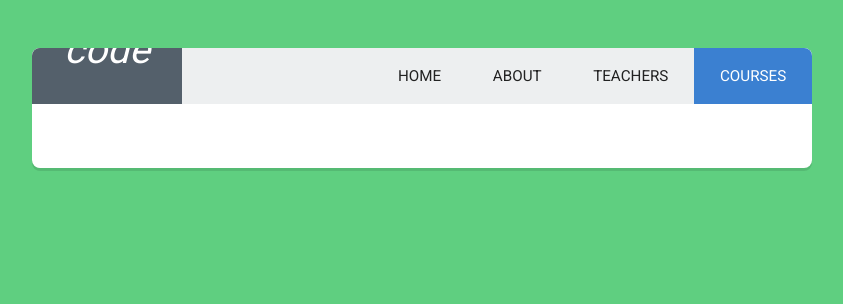
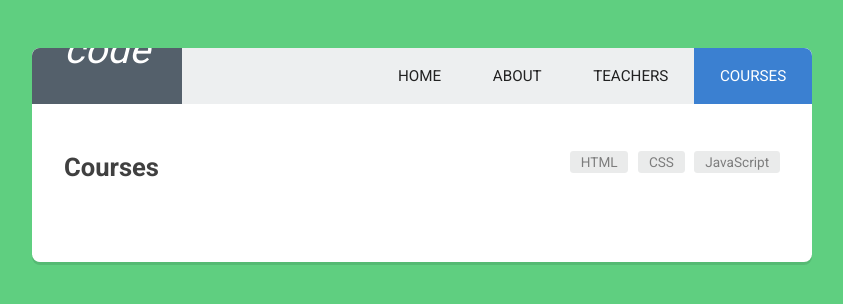
Before and after one commit to andreitodoruts/Course-Directory-with-React-Routing, a React (Create React App) app: page /courses in a window 1280 px wide. Shown: the top 304 px of the page, without its empty margins (218-1061 px from the left). Built offline with nearby package versions, Linux system fonts and the light colour scheme.

Commit message:
[TASK] deep in url

```diff
--- a/src/components/App.js
+++ b/src/components/App.js
@@ -17,7 +17,7 @@ const App = () => (
 	  	<Route exact path="/" component={Home} />
 	  	<Route path="/about" render={() => <About title="About from app" />} />
 	  	<Route path="/teachers" component={Teachers} />
-	  	<Route path="/courses" componens={Courses} />
+	  	<Route path="/courses" component={Courses} />
 	  </div>
   </BrowserRouter>
 );
--- a/src/components/Courses.js
+++ b/src/components/Courses.js
@@ -1,17 +1,24 @@
 import React from 'react';
+import {Route,NavLink} from 'react-router-dom';
+
+import Course from './courses/Course';
+import HTML from './courses/HTML';
+import CSS from './courses/CSS';
+import JavaScript from './courses/JavaScript';
 
 const Courses = () => (
   <div className="main-content courses">
     <div className="course-header group">
       <h2>Courses</h2>
       <ul className="course-nav">
-        <li><a href='/courses/html'>HTML</a></li>
-        <li><a href='/courses/css'>CSS</a></li>
-        <li><a href='/courses/javascript'>JavaScript</a></li>
+        <li><NavLink to='/courses/html'>HTML</NavLink></li>
+        <li><NavLink to='/courses/css'>CSS</NavLink></li>
+        <li><NavLink to='/courses/javascript'>JavaScript</NavLink></li>
       </ul>
     </div>
-
-    {/* Write routes here... */}
+    <Route path="/courses/html" component={HTML} />
+    <Route path="/courses/css" component={CSS} />
+    <Route path="/courses/javascript" component={JavaScript} />
   </div>
 );
 
```
